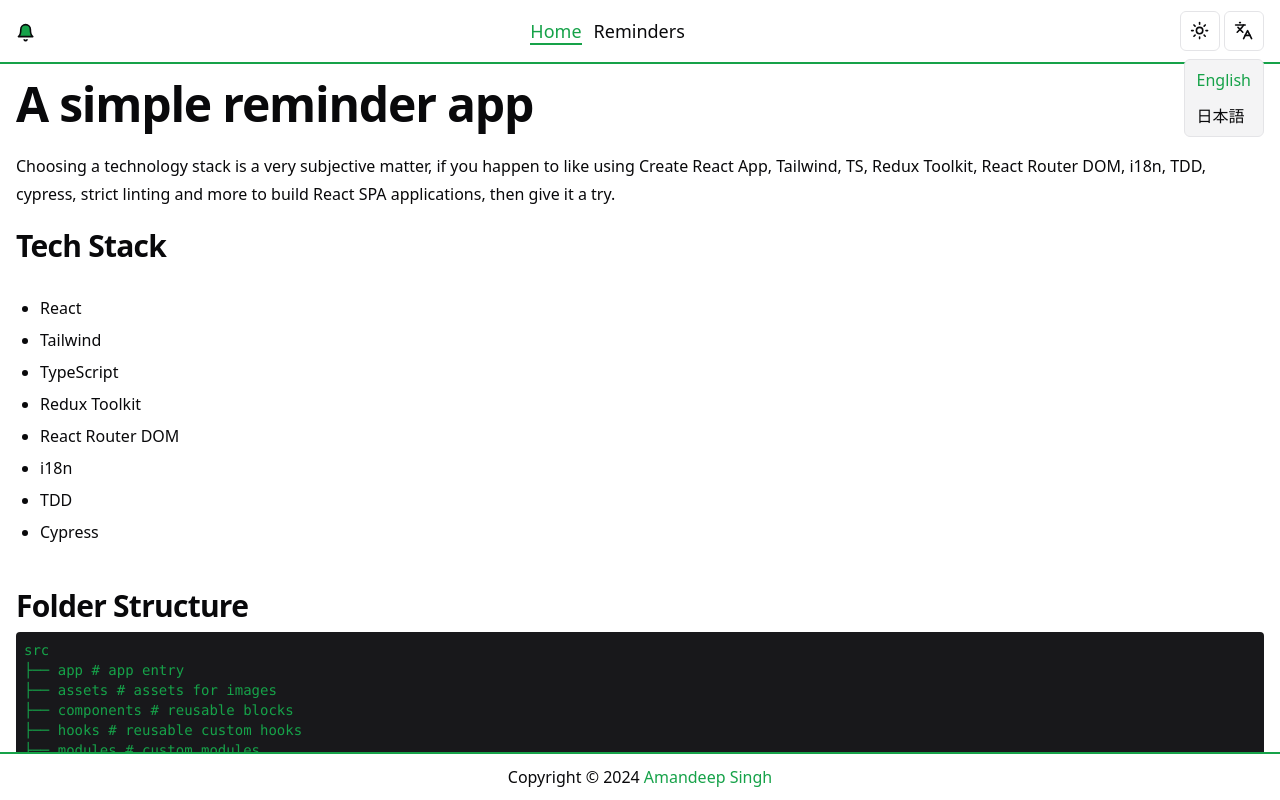
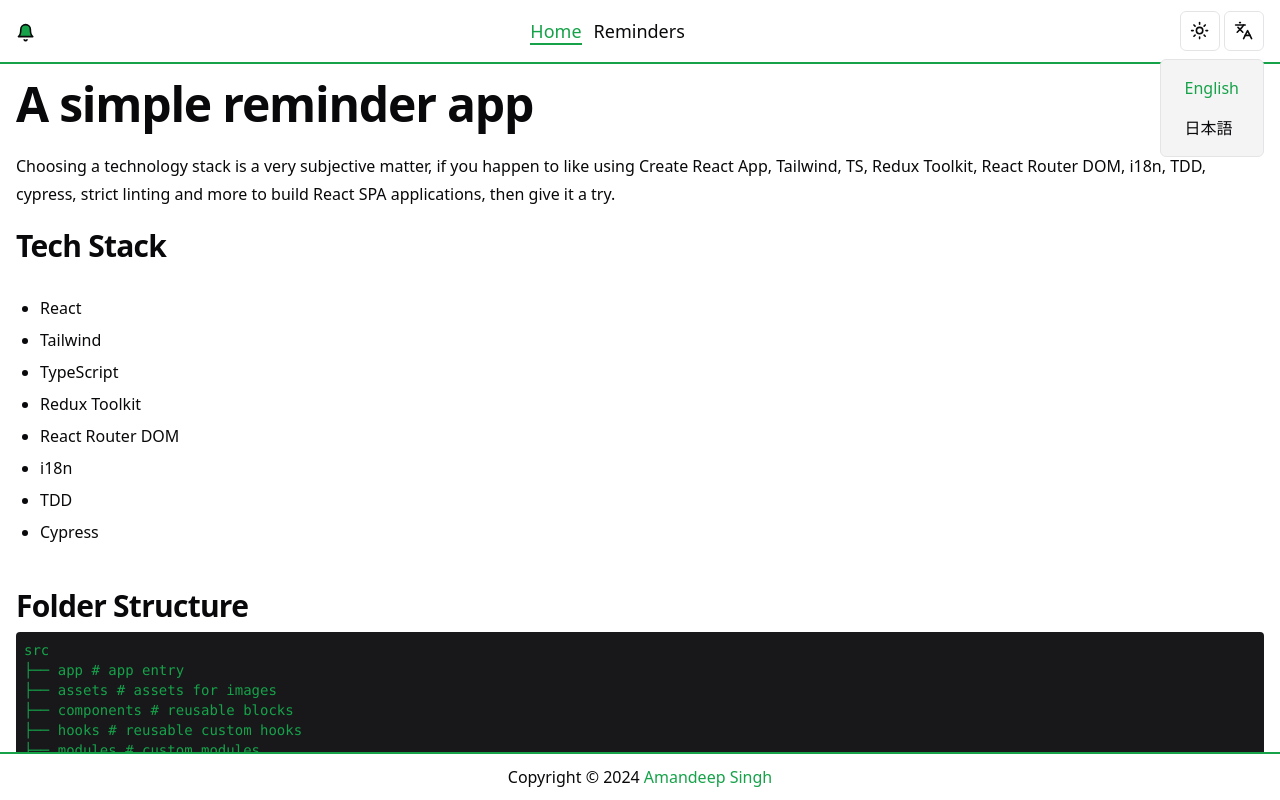
Before and after one commit to singhAmandeep007/reminder-app, a React app: page / in a window 1280 px wide. Both pictures are taken after a click on the button "Change language". Built offline with nearby package versions, Linux system fonts and the light colour scheme; no server answers.

Commit message:
style: 🎨 improved dropdown menu styles

```diff
--- a/src/components/DropdownMenu.tsx
+++ b/src/components/DropdownMenu.tsx
@@ -57,7 +57,7 @@ export const DropdownMenu = <T,>({
   return (
     <div
       ref={dropdownRef}
-      className="relative"
+      className="relative inline-block"
     >
       <Triggerer
         aria-label="Toggle dropdown"
@@ -67,19 +67,17 @@ export const DropdownMenu = <T,>({
       {isOpen && (
         <div
           aria-label="Dropdown menu"
-          className={cn(
-            "absolute z-10 max-h-52 w-max overflow-y-auto  rounded-md border bg-secondary ring-offset-background ",
-            {
-              "right-0 top-full mt-2": position === "bottom-right",
-              "left-0 top-full mt-2": position === "bottom-left",
-              "bottom-full right-0 mb-2": position === "top-right",
-              "bottom-full left-0 mb-2": position === "top-left",
-            }
-          )}
+          className={cn("absolute z-10 max-h-52 w-max overflow-y-auto  rounded-md border bg-secondary", {
+            "right-0 top-full mt-2": position === "bottom-right",
+            "left-0 top-full mt-2": position === "bottom-left",
+            "bottom-full right-0 mb-2": position === "top-right",
+            "bottom-full left-0 mb-2": position === "top-left",
+          })}
         >
           <ul
             role="menu"
             aria-orientation="vertical"
+            className="p-2 py-2"
           >
             {data?.map((item) => (
               <li
--- a/src/modules/i18n/LangToggler.tsx
+++ b/src/modules/i18n/LangToggler.tsx
@@ -61,7 +61,7 @@ export function LangToggler() {
       )}
       itemRenderer={(item) => {
         return (
-          <div className="my-1 px-3 py-1">
+          <div className="flex  cursor-pointer rounded-md px-4 py-2  hover:bg-secondary-foreground hover:text-accent">
             <span>{item.label}</span>
           </div>
         );
```
